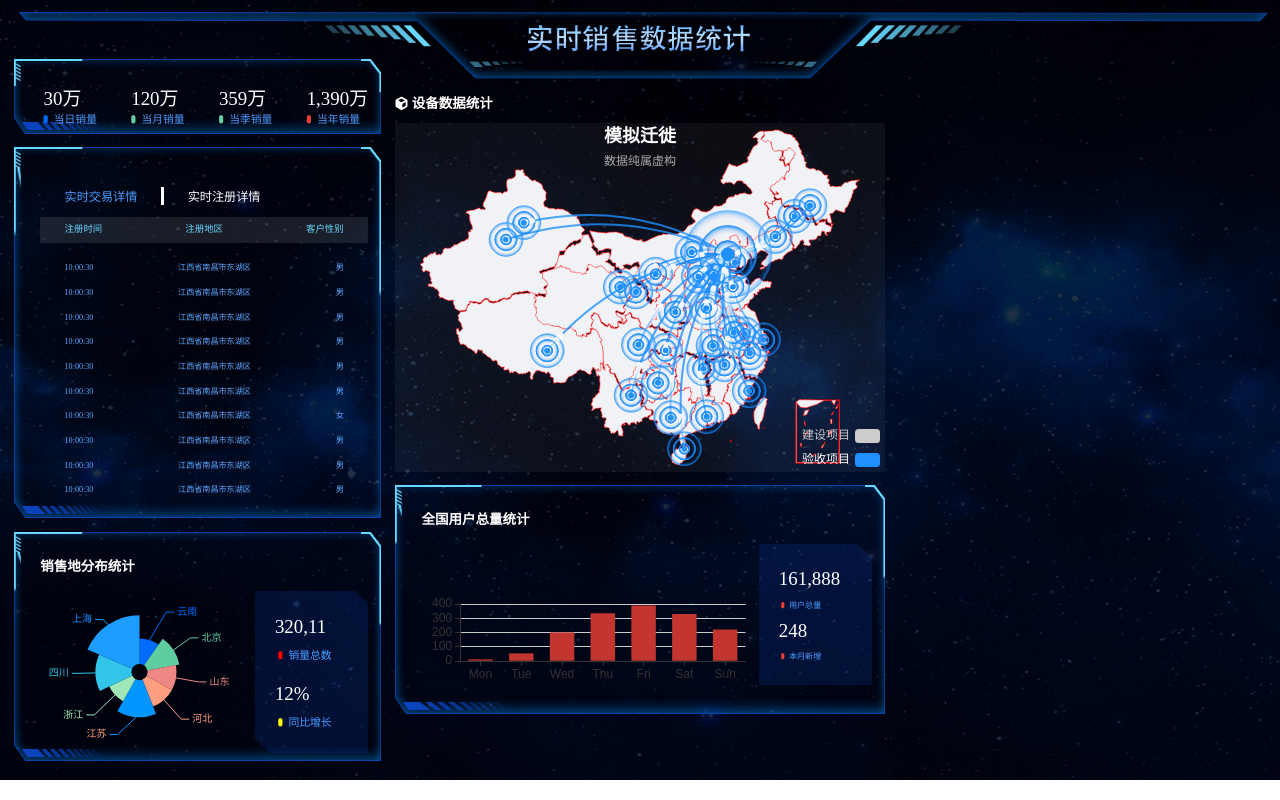
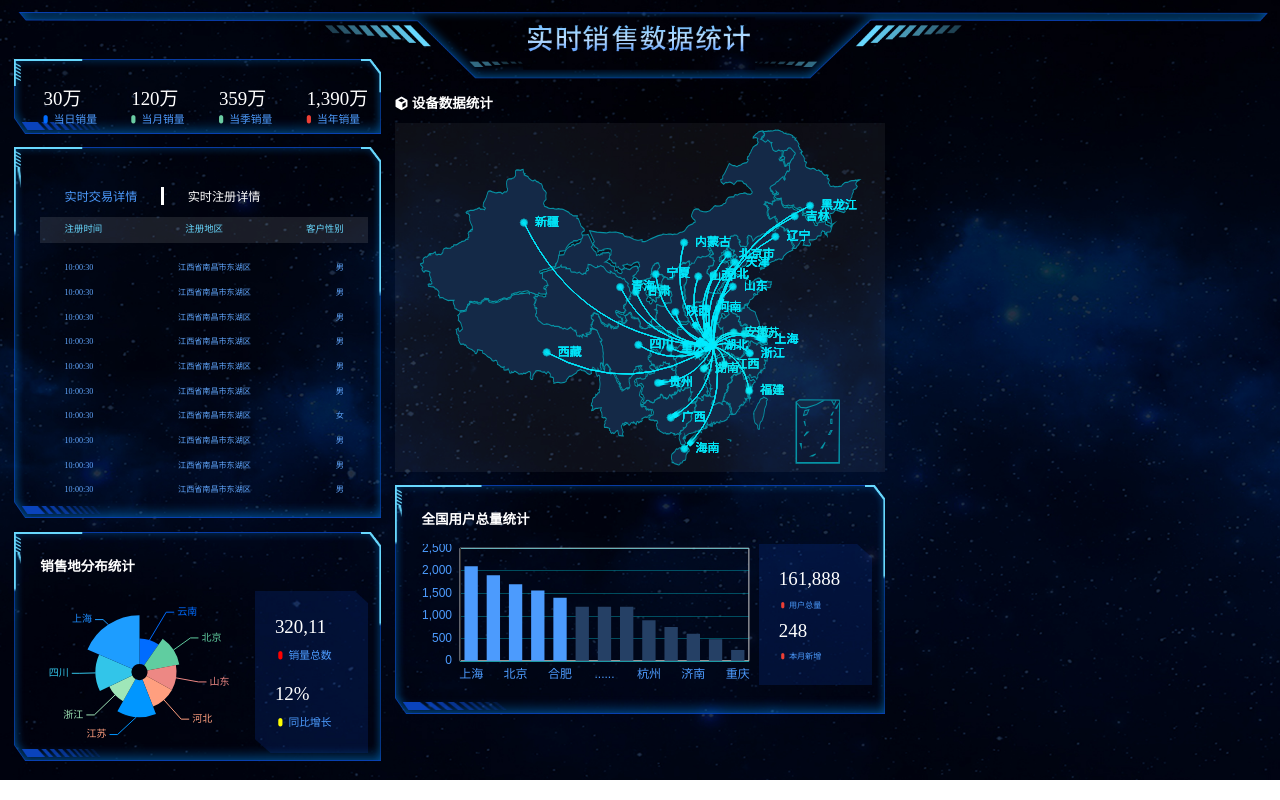
Before and after one commit to Fossette-563/VisualProject, a plain HTML site: page echarts-project/index.html in a window 1280 px wide. Drawn offline with Linux system fonts and the light colour scheme; files whose address does not match are found by name.

Commit message:
重构地图一级柱状图

```diff
--- a/echarts-project/js/map.js
+++ b/echarts-project/js/map.js
@@ -1,313 +1,318 @@
-(function () {
-  $(document).ready(function () {
-    const geo = document.querySelector(".geo");
-    const myChart = echarts.init(geo);
+/**
+ * @author YangLing
+ * @date 2022/8/1 14:07
+ */
 
-    let geoCoordMap = {
-      北京: [116.4551, 40.2539],
-      天津: [117.4219, 39.4189],
-      河北: [114.4995, 38.1006],
-      山西: [112.3352, 37.9413],
-      内蒙古: [111.4124, 40.4901],
-      辽宁: [123.1238, 42.1216],
-      吉林: [125.8154, 44.2584],
-      黑龙江: [127.9688, 45.368],
-      上海: [121.4648, 31.2891],
-      江苏: [118.8062, 31.9208],
-      浙江: [119.5313, 29.8773],
-      安徽: [117.29, 32.0581],
-      福建: [119.4543, 25.9222],
-      江西: [116.0046, 28.6633],
-      山东: [117.1582, 36.8701],
-      河南: [113.4668, 34.6234],
-      湖北: [114.3896, 30.6628],
-      湖南: [113.0823, 28.2568],
-      广东: [113.5107, 23.2196],
-      广西: [108.479, 23.1152],
-      海南: [110.3893, 19.8516],
-      重庆: [107.7539, 30.1904],
-      四川: [103.9526, 30.7617],
-      贵州: [106.6992, 26.7682],
-      云南: [102.9199, 25.4663],
-      西藏: [91.1865, 30.1465],
-      陕西: [109.1162, 34.2004],
-      甘肃: [103.5901, 36.3043],
-      青海: [101.4038, 36.8207],
-      宁夏: [106.3586, 38.1775],
-      新疆: [87.9236, 43.5883],
-      新疆兵团: [85.42, 41.82],
+(function (){
+  $(document).ready(function (){
+    const geo = document.querySelector(".geo")
+    const myChart = echarts.init(geo)
+    var chinaGeoCoordMap = {
+      '黑龙江': [127.9688, 45.368],
+      '内蒙古': [110.3467, 41.4899],
+      "吉林": [125.8154, 44.2584],
+      '北京市': [116.4551, 40.2539],
+      "辽宁": [123.1238, 42.1216],
+      "河北": [114.4995, 38.1006],
+      "天津": [117.4219, 39.4189],
+      "山西": [112.3352, 37.9413],
+      "陕西": [109.1162, 34.2004],
+      "甘肃": [103.5901, 36.3043],
+      "宁夏": [106.3586, 38.1775],
+      "青海": [101.4038, 36.8207],
+      "新疆": [87.9236, 43.5883],
+      "西藏": [91.11, 29.97],
+      "四川": [103.9526, 30.7617],
+      "重庆": [108.384366, 30.439702],
+      "山东": [117.1582, 36.8701],
+      "河南": [113.4668, 34.6234],
+      "江苏": [118.8062, 31.9208],
+      "安徽": [117.29, 32.0581],
+      "湖北": [114.3896, 30.6628],
+      "浙江": [119.5313, 29.8773],
+      "福建": [119.4543, 25.9222],
+      "江西": [116.0046, 28.6633],
+      "湖南": [113.0823, 28.2568],
+      "贵州": [106.6992, 26.7682],
+      "云南": [102.9199, 25.4663],
+      "广东": [113.12244, 23.009505],
+      "广西": [108.479, 23.1152],
+      "海南": [110.3893, 19.8516],
+      '上海': [121.4648, 31.2891]
     };
+    var chinaDatas = [
+      [{
+        name: '黑龙江',
+        value: 1
+      }],
+      [{
+        name: '内蒙古',
+        value: 3
+      }],
+      [{
+        name: '吉林',
+        value: 4
+      }],
+      [{
+        name: '北京市',
+        value: 4
+      }],
 
-    let list = [
-      { name: "北京", cons: 100, apct: 100 },
-      { name: "天津", cons: 30, apct: 30 },
-      { name: "河北", cons: 30, apct: 30 },
-      { name: "山西", cons: 30, apct: 30 },
-      { name: "内蒙古", cons: 30, apct: 30 },
-      { name: "辽宁", cons: 30, apct: 30 },
-      { name: "吉林", cons: 30, apct: 30 },
-      { name: "黑龙江", cons: 30, apct: 30 },
-      { name: "上海", cons: 30, apct: 30 },
-      { name: "江苏", cons: 30, apct: 30 },
-      { name: "浙江", cons: 30, apct: 30 },
-      { name: "安徽", cons: 30, apct: 30 },
-      { name: "福建", cons: 30, apct: 30 },
-      { name: "江西", cons: 30, apct: 30 },
-      { name: "山东", cons: 30, apct: 30 },
-      { name: "河南", cons: 30, apct: 30 },
-      { name: "湖北", cons: 30, apct: 30 },
-      { name: "湖南", cons: 30, apct: 30 },
-      { name: "广东", cons: 30, apct: 30 },
-      { name: "广西", cons: 30, apct: 30 },
-      { name: "海南", cons: 30, apct: 30 },
-      { name: "重庆", cons: 30, apct: 30 },
-      { name: "四川", cons: 30, apct: 30 },
-      { name: "贵州", cons: 30, apct: 30 },
-      { name: "云南", cons: 30, apct: 30 },
-      { name: "西藏", cons: 30, apct: 30 },
-      { name: "陕西", cons: 30, apct: 30 },
-      { name: "甘肃", cons: 30, apct: 30 },
-      { name: "青海", cons: 30, apct: 30 },
-      { name: "宁夏", cons: 30, apct: 30 },
-      { name: "新疆", cons: 30, apct: 30 },
-      { name: "新疆兵团", cons: 30, apct: 30 },
+      [{
+        name: '辽宁',
+        value: 0
+      }],
+      [{
+        name: '河北',
+        value: 2
+      }],
+      [{
+        name: '天津',
+        value: 2
+      }],
+      [{
+        name: '山西',
+        value: 4
+      }],
+      [{
+        name: '陕西',
+        value: 0
+      }],
+      [{
+        name: '甘肃',
+        value: 6
+      }],
+      [{
+        name: '宁夏',
+        value: 0
+      }],
+      [{
+        name: '青海',
+        value: 0
+      }],
+      [{
+        name: '新疆',
+        value: 2
+      }],
+      [{
+        name: '西藏',
+        value: 1
+      }],
+      [{
+        name: '四川',
+        value: 1
+      }],
+      [{
+        name: '重庆',
+        value: 1
+      }],
+      [{
+        name: '山东',
+        value: 1
+      }],
+      [{
+        name: '河南',
+        value: 1
+      }],
+      [{
+        name: '江苏',
+        value: 10
+      }],
+      [{
+        name: '安徽',
+        value: 10
+      }],
+      [{
+        name: '湖北',
+        value: 1
+      }],
+      [{
+        name: '浙江',
+        value: 1
+      }],
+      [{
+        name: '福建',
+        value: 10
+      }],
+      [{
+        name: '江西',
+        value: 10
+      }],
+      [{
+        name: '湖南',
+        value: 10
+      }],
+      [{
+        name: '贵州',
+        value: 2
+      }],
+      [{
+        name: '广西',
+        value: 3
+      }],
+      [{
+        name: '海南',
+        value: 4
+      }],
+      [{
+        name: '上海',
+        value: 1
+      }]
     ];
 
-    let convertData = function (data) {
+    var convertData = function(data) {
       var res = [];
-      res = data.map(function (dataItem) {
-        var res = {};
-        var fromCoord = geoCoordMap[dataItem.name];
-        var toCoord = geoCoordMap["北京"];
-        var b = fromCoord && toCoord;
+      for (var i = 0; i < data.length; i++) {
+        var dataItem = data[i];
+        var fromCoord = chinaGeoCoordMap[dataItem[0].name];
+        var toCoord = [114.3896, 30.6628] //[116.4551,40.2539];
         if (fromCoord && toCoord) {
-          return {
-            fromName: dataItem.name,
-            toName: "北京",
-            coords: [fromCoord, toCoord],
-          };
+          res.push([{
+            coord: toCoord,
+          }, {
+            coord: fromCoord,
+            value: dataItem[0].value
+          }]);
+        }
       }
       return res;
-      });
-      return res;
     };
+    var series = [];
+    [
+      ['湖北', chinaDatas]
+    ].forEach(function(item, i) {
 
-    var color = ["#5E7AA9", "#1e90ff", "#46bee9"];
-    var series = [];
-    var key = ["cons", "acpt"];
-    var keyname = ["建设项目", "验收项目"];
-    for (var i = 0; i < key.length; i++) {
-      series.push(
-        {
-          name: keyname[i],
-          type: "lines",
+      series.push({
+            type: 'lines',
             zlevel: 2,
             effect: {
               show: true,
-            period: 6,
-            constantSpeed: 100,
-            trailLength: 0.4,
-            color: "#F9FAFD",
-            symbolSize: 5,
+              period: 4, //箭头指向速度，值越小速度越快
+              trailLength: 0.02, //特效尾迹长度[0,1]值越大，尾迹越长重
+              symbol: 'square', //箭头图标
+              symbolSize: 5, //图标大小
             },
             lineStyle: {
               normal: {
-              color: color[i],
-              width: 0,
-              curveness: 0.2,
+                width: 1, //尾迹线条宽度
+                opacity: 1, //尾迹线条透明度
+                curveness: .3 //尾迹线条曲直度
+              }
             },
-          },
-          data: convertData(list),
-        },
-        {
-          name: keyname[i],
-          type: "lines",
-          zlevel: 1,
-          effect: {
-            show: true,
-            period: 6,
-            trailLength: 0,
-            symbol: "image://",
-            symbolSize: 15,
+            data: convertData(item[1])
+          }, {
+            type: 'effectScatter',
+            coordinateSystem: 'geo',
+            zlevel: 2,
+            rippleEffect: { //涟漪特效
+              period: 4, //动画时间，值越小速度越快
+              brushType: 'stroke', //波纹绘制方式 stroke, fill
+              scale: 4 //波纹圆环最大限制，值越大波纹越大
             },
             label: {
-            emphasis: {
+              normal: {
                 show: true,
+                position: 'right', //显示位置
+                offset: [5, 0], //偏移设置
+                formatter: function(params) { //圆环显示文字
+                  return params.data.name;
                 },
-          },
-          lineStyle: {
-            normal: {
-              color: color[i],
-              width: 2,
-              opacity: 0.8,
-              curveness: 0.2,
+                fontSize: 12
               },
               emphasis: {
-              color: color[i],
-              shadowColor: "rgba(0, 0, 0, 0.5)",
-              shadowBlur: 10,
-              width: 6,
+                show: true
+              }
             },
-          },
-          data: convertData(list),
-        },
-        {
-          name: keyname[i],
-          type: "effectScatter",
-          coordinateSystem: "geo",
-          zlevel: 2,
-          rippleEffect: {
-            period: 5,
-            scale: 8,
-            brushType: "stroke",
-          },
-          symbolSize: function (val) {
-            if ([val[0], val[1]].toString() == geoCoordMap["北京"].toString()) {
-              return 13;
-            }
-            return 5;
+            symbol: 'circle',
+            symbolSize: function(val) {
+              return 2; //圆环大小
             },
             itemStyle: {
               normal: {
-              color: color[i],
+                show: false,
+                color: '#f00'
+              }
             },
-          },
-          data: list.map(function (dataItem) {
+            data: item[1].map(function(dataItem) {
               return {
-              name: dataItem.name,
-              value: geoCoordMap[dataItem.name].concat([dataItem[key[i]]]),
+                name: dataItem[0].name,
+                value: chinaGeoCoordMap[dataItem[0].name].concat([dataItem[0].value])
               };
             }),
           },
+          //被攻击点
           {
-          name: keyname[i],
-          type: "map",
-          mapType: "china",
-          zlevel: 0,
-          roam: false,
-          zoom: 1.2,
-          selectedMode: "single",
+            type: 'scatter',
+            coordinateSystem: 'geo',
+            zlevel: 2,
+            rippleEffect: {
+              period: 4,
+              brushType: 'stroke',
+              scale: 4
+            },
             label: {
               normal: {
-              show: false,
+                show: true,
+                position: 'top',
+                // offset:[5, 0],
+                color: '#0f0',
+                formatter: '{b}',
+                textStyle: {
+                  color: "#0f0"
+                }
               },
               emphasis: {
+                show: true,
+                color: "#f60"
+              }
+            },
+            symbol: 'pin',
+            symbolSize: 5, // 中心点图标大小
+            data: [{
+              name: '', //item[0],中心点文字
+              value: chinaGeoCoordMap[item[0]].concat([10]),
+            }],
+          }
+      );
+    });
+
+    option = {
+      visualMap: { //图例值控制
+        min: 0,
+        max: 1000,
+        calculable: true,
         show: false,
+        color: ['#f44336', '#fc9700', '#ffde00', '#ffde00', '#00eaff'],
+        textStyle: {
+          color: '#fff'
+        }
       },
+      geo: {
+        map: 'china',
+        zoom: 1.2,
+        label: {
+          emphasis: {
+            show: false
+          }
         },
+        roam: true, //是否允许缩放
         itemStyle: {
           normal: {
-              areaColor: "#F0F2F5",
-              borderColor: "red",
+            color: '#142947', //地图背景色
+            borderColor: '#0692a4', //省市边界线00fcff 516a89
+            borderWidth: 1
           },
           emphasis: {
-              areaColor: "#F79092",
-            },
-          },
-          data: list.map(function (dataItem) {
-            return {
-              name: dataItem.name,
-              value: dataItem[key[i]],
-            };
-          }),
-        }
-      );
-    }
-
-    console.log(series);
-    option = {
-      title: {
-        text: "模拟迁徙",
-        subtext: "数据纯属虚构",
-        left: "center",
-        textStyle: {
-          color: "#fff",
-        },
-      },
-      tooltip: {
-        trigger: "item",
-        formatter: function (params) {
-          var res = params.seriesName + "<br/>";
-          if (params.seriesType == "lines") {
-            res += params.data.fromName + " > " + params.data.toName;
-            var myseries = option.series;
-            for (var i = 0; i < myseries.length; i++) {
-              if (
-                myseries[i].name == params.seriesName &&
-                myseries[i].type == "effectScatter"
-              ) {
-                for (var j = 0; j < myseries[i].data.length; j++) {
-                  if (myseries[i].data[j].name == params.data.fromName) {
-                    res += "：" + myseries[i].data[j].value[2] + "个";
+            color: '#0b1c2d' //悬浮背景
           }
         }
-              }
-            }
-          } else if (params.seriesType == "effectScatter") {
-            res += params.data.name + "：" + params.data.value[2] + "个";
-          } else if (params.seriesType == "map") {
-            res += params.data.name + "：" + params.data.value + "个";
-          }
-          //console.log(params);
-          return res;
       },
-      },
-      legend: {
-        orient: "vertical",
-        top: "bottom",
-        left: "right",
-        data: ["建设项目", "验收项目"],
-        textStyle: {
-          color: "#fff",
-        },
-        selectedMode: "single",
-      },
-      geo: {
-        map: "china",
-        label: {
-          emphasis: {
-            show: false,
-          },
-        },
-        roam: false,
-        zoom: 1.2,
-        itemStyle: {
-          normal: {
-            areaColor: "#F0F2F5",
-            borderColor: "red",
-          },
-          emphasis: {
-            areaColor: "#F79092",
-          },
-        },
-      },
-      series: series,
+      series: series
     };
 
-    myChart.on("mapselectchanged", function (params) {
-      var provinceName = "";
-      var selectedMap = params.selected;
-      for (var key in selectedMap) {
-        if (selectedMap[key]) {
-          provinceName = key;
-        }
-      }
-      console.log("选择的省份是：" + provinceName);
-      console.log(params);
-    });
-
-    var a = 0;
-    setInterval(function () {
-      var i = a % 2;
-      var aa = ["建设项目", "验收项目"];
-      myChart.dispatchAction({ type: "legendSelect", name: aa[i] });
-      a++;
-    }, 2100);
-
-    myChart.setOption(option);
-
-    window.addEventListener("resize", function () {
-      myChart.resize();
-    });
-  });
-})();
+    myChart.setOption(option)
+    window.addEventListener("resize",function(){
+      myChart.resize()
+    })
+  })
+})()
```
Also changed, not shown: echarts-project/index.html (+5 -1 lines), echarts-project/js/index.js (+94 -11 lines). Lines whose indentation alone changed are shown as unchanged.
